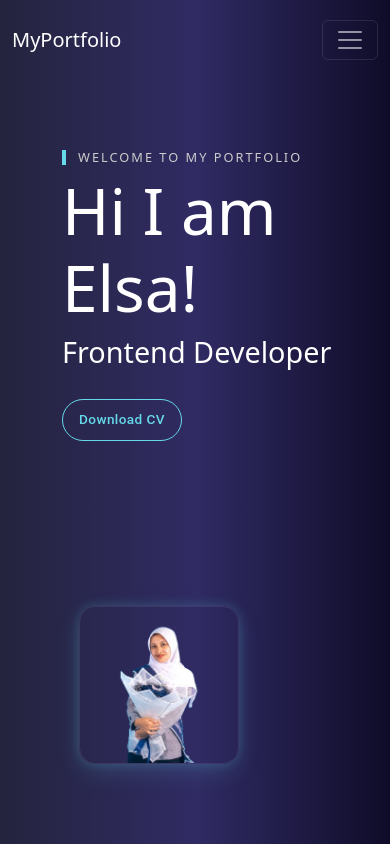
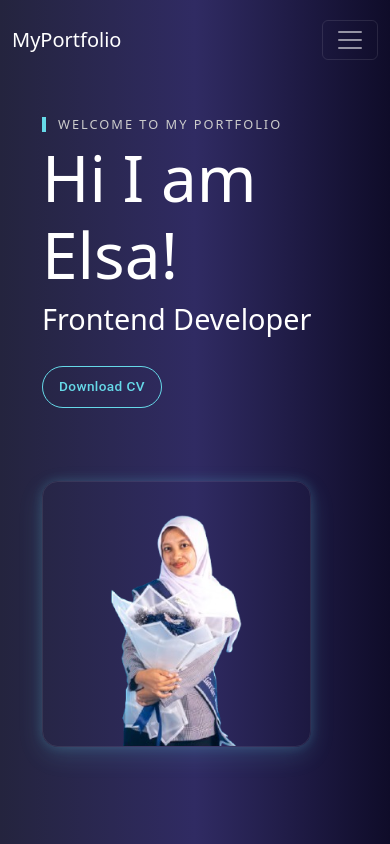
Before and after one commit to elsasalsa/portfolio, a React (Vite) app: page / in a window 390 px wide. Shown: the top 844 px of the page. Built offline with nearby package versions, Linux system fonts and the light colour scheme.

Commit message:
update image size

```diff
--- a/src/css/home.css
+++ b/src/css/home.css
@@ -82,13 +82,11 @@ body {
 
 @media (max-width: 768px) {
   .hero-section {
-    flex-direction: column;
-    padding-top: 150px;
-    padding-left: 50px;
-    padding-right: 50px;
+    padding-top: 100px;
+    padding-left: 30px;
   }
 
   .hero-image img {
-    max-width: 60%;
+    max-width: 80%;
   }
 }
```
